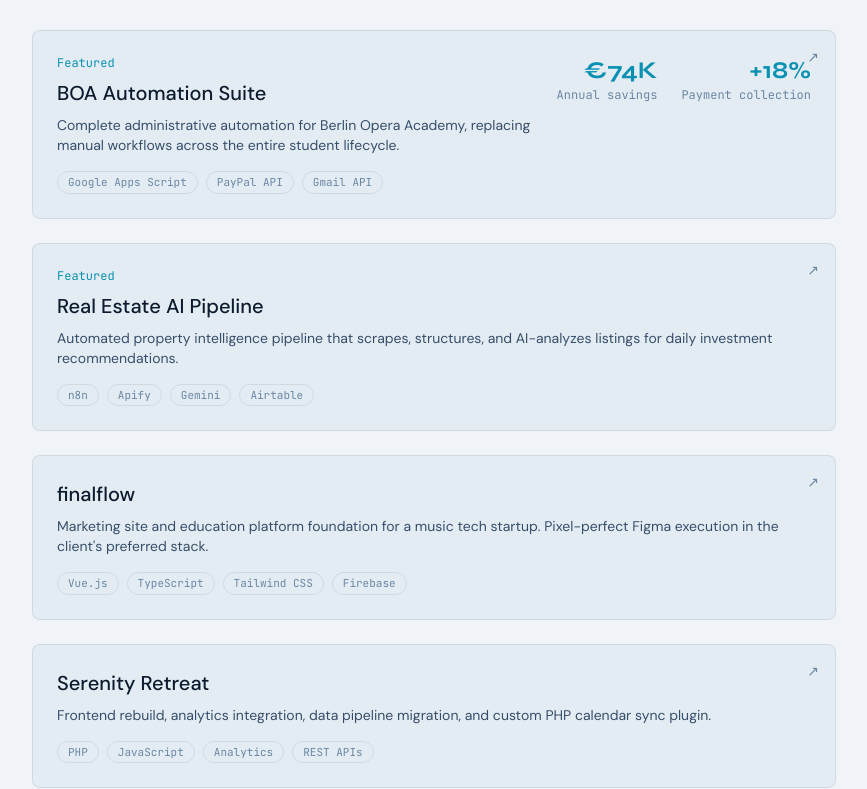
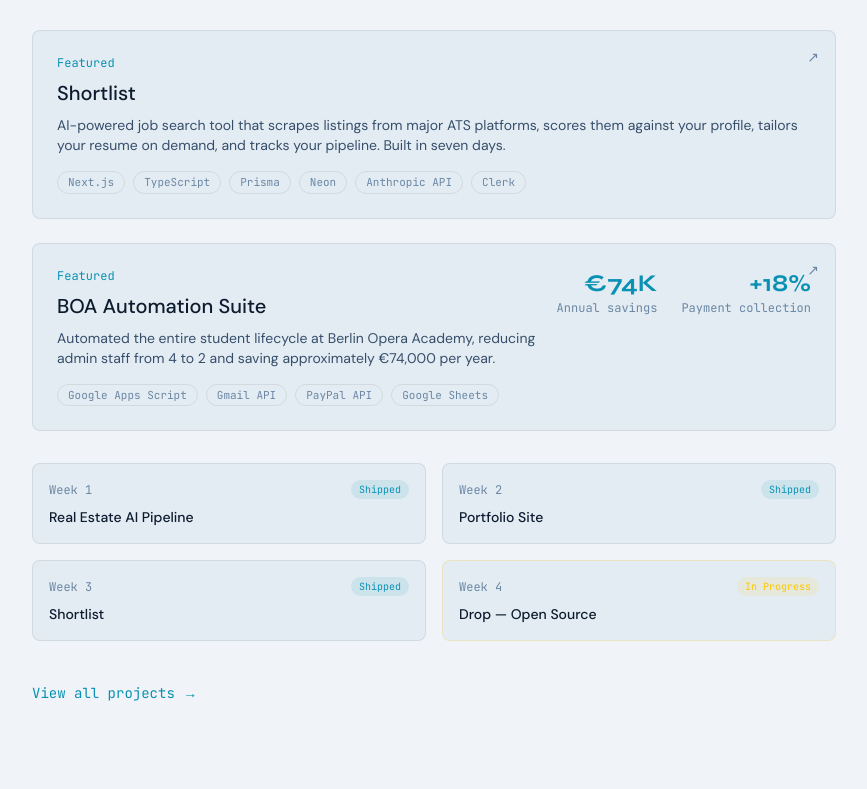
Before and after one commit to mojoro/john-moorman-portfolio, a Next.js app: page / in a window 1280 px wide. Shown: the part 1120-1909 px from the top of the page, without its empty margins (326-1193 px from the left). Built offline with nearby package versions, Linux system fonts and the light colour scheme.

Commit message:
Sync homepage work section from MDX: featured and challenge state driven by frontmatter

```diff
--- a/app/page.tsx
+++ b/app/page.tsx
@@ -2,8 +2,12 @@ import { getPosts } from "@/lib/content"
 import { HomeClient } from "@/components/home-client"
 
 export default async function Home() {
-  const posts = await getPosts("blog")
-  const blogPosts = posts.slice(0, 2).map((p) => ({
+  const [blogPosts, workPosts] = await Promise.all([
+    getPosts("blog"),
+    getPosts("work"),
+  ])
+
+  const recentBlog = blogPosts.slice(0, 2).map((p) => ({
     title: p.frontmatter.title,
     date: p.frontmatter.date,
     description: p.frontmatter.description,
@@ -11,5 +15,31 @@ export default async function Home() {
     href: `/blog/${p.slug}`,
   }))
 
-  return <HomeClient blogPosts={blogPosts} />
+  const featuredWork = workPosts
+    .filter((p) => p.frontmatter.featured)
+    .map((p) => ({
+      title: p.frontmatter.title,
+      summary: p.frontmatter.description,
+      stats: p.frontmatter.stats ?? [],
+      tags: p.frontmatter.tags ?? [],
+      href: `/work/${p.slug}`,
+    }))
+
+  const challengeWork = workPosts
+    .filter((p) => p.frontmatter.challenge === "10-in-10" && p.frontmatter.week != null)
+    .sort((a, b) => (a.frontmatter.week ?? 0) - (b.frontmatter.week ?? 0))
+    .map((p) => ({
+      week: p.frontmatter.week as number,
+      title: p.frontmatter.title,
+      status: p.frontmatter.status ?? "upcoming",
+      href: p.frontmatter.status !== "upcoming" ? `/work/${p.slug}` : undefined,
+    }))
+
+  return (
+    <HomeClient
+      blogPosts={recentBlog}
+      featuredWork={featuredWork}
+      challengeWork={challengeWork}
+    />
+  )
 }
--- a/components/home-client.tsx
+++ b/components/home-client.tsx
@@ -4,85 +4,6 @@ import { motion, useReducedMotion } from "framer-motion"
 import Link from "next/link"
 import { SectionReveal } from "@/components/section-reveal"
 import { ContactForm } from "@/components/contact-form"
-
-const PROJECTS = [
-  {
-    title: "BOA Automation Suite",
-    summary:
-      "Complete administrative automation for Berlin Opera Academy, replacing manual workflows across the entire student lifecycle.",
-    stats: [
-      { label: "Annual savings", value: "€74K" },
-      { label: "Payment collection", value: "+18%" },
-    ],
-    tags: ["Google Apps Script", "PayPal API", "Gmail API"],
-    href: "/work/boa-automation",
-    featured: true,
-  },
-  {
-    title: "Real Estate AI Pipeline",
-    summary:
-      "Automated property intelligence pipeline that scrapes, structures, and AI-analyzes listings for daily investment recommendations.",
-    stats: [],
-    tags: ["n8n", "Apify", "Gemini", "Airtable"],
-    href: "/work/real-estate-pipeline",
-    featured: true,
-  },
-  {
-    title: "finalflow",
-    summary:
-      "Marketing site and education platform foundation for a music tech startup. Pixel-perfect Figma execution in the client's preferred stack.",
-    stats: [],
-    tags: ["Vue.js", "TypeScript", "Tailwind CSS", "Firebase"],
-    href: "/work/finalflow",
-    featured: false,
-  },
-  {
-    title: "Serenity Retreat",
-    summary:
-      "Frontend rebuild, analytics integration, data pipeline migration, and custom PHP calendar sync plugin.",
-    stats: [],
-    tags: ["PHP", "JavaScript", "Analytics", "REST APIs"],
-    href: "/work/serenity-retreat",
-    featured: false,
-  },
-] as const
-
-const CURRENT_PROJECTS: Array<{
-  week: number
-  title: string
-  status: "shipped" | "in-progress" | "upcoming"
-  href?: string
-}> = [
-  {
-    week: 1,
-    title: "Real Estate AI Pipeline",
-    status: "shipped",
-    href: "/work/real-estate-pipeline",
-  },
-  {
-    week: 2,
-    title: "Portfolio Site Rebuild",
-    status: "shipped",
-    href: "/work/portfolio-site",
-  },
-  {
-    week: 3,
-    title: "Shortlist",
-    status: "shipped",
-    href: "/work/shortlist",
-  },
-  {
-    week: 4,
-    title: "Drop — Open Source",
-    status: "in-progress",
-    href: "/work/drop-oss",
-  },
-  {
-    week: 5,
-    title: "Coming soon",
-    status: "upcoming",
-  },
-]
 
 function SectionHeading({
   number,
@@ -108,7 +29,30 @@ interface BlogPost {
   href: string
 }
 
-export function HomeClient({ blogPosts }: { blogPosts: BlogPost[] }) {
+interface FeaturedWork {
+  title: string
+  summary: string
+  stats: Array<{ value: string; label: string }>
+  tags: readonly string[]
+  href: string
+}
+
+interface ChallengeWork {
+  week: number
+  title: string
+  status: "shipped" | "in-progress" | "upcoming"
+  href?: string
+}
+
+export function HomeClient({
+  blogPosts,
+  featuredWork,
+  challengeWork,
+}: {
+  blogPosts: BlogPost[]
+  featuredWork: FeaturedWork[]
+  challengeWork: ChallengeWork[]
+}) {
   const shouldReduceMotion = useReducedMotion()
 
   const container = {
@@ -235,14 +179,14 @@ export function HomeClient({ blogPosts }: { blogPosts: BlogPost[] }) {
                 </h3>
               </div>
               <span className="font-mono text-sm text-accent/80">
-                {CURRENT_PROJECTS.filter((p) => p.status === "shipped").length + CURRENT_PROJECTS.filter((p) => p.status === "in-progress").length} of 10 &middot;{" "}
-                {CURRENT_PROJECTS.filter((p) => p.status === "shipped").length} shipped
+                {challengeWork.filter((p) => p.status === "shipped").length + challengeWork.filter((p) => p.status === "in-progress").length} of 10 &middot;{" "}
+                {challengeWork.filter((p) => p.status === "shipped").length} shipped
               </span>
             </div>
             <div className="mt-3 flex gap-1">
               {Array.from({ length: 10 }, (_, i) => {
-                const shipped = CURRENT_PROJECTS.filter((p) => p.status === "shipped").length
-                const inProgress = CURRENT_PROJECTS.filter((p) => p.status === "in-progress").length
+                const shipped = challengeWork.filter((p) => p.status === "shipped").length
+                const inProgress = challengeWork.filter((p) => p.status === "in-progress").length
                 return (
                   <div
                     key={i}
@@ -262,7 +206,7 @@ export function HomeClient({ blogPosts }: { blogPosts: BlogPost[] }) {
 
         {/* Featured projects */}
         <div className="mt-8 space-y-6">
-          {PROJECTS.map((project, i) => (
+          {featuredWork.map((project, i) => (
             <SectionReveal key={project.title} delay={(i + 1) * 0.1}>
               <ProjectCard project={project} />
             </SectionReveal>
@@ -271,8 +215,8 @@ export function HomeClient({ blogPosts }: { blogPosts: BlogPost[] }) {
 
         {/* Current building cards (shipped + in-progress only) */}
         <div className="mt-8 grid gap-4 sm:grid-cols-2">
-          {CURRENT_PROJECTS.filter((p) => p.status !== "upcoming").map((project, i) => (
-            <SectionReveal key={project.week} delay={(i + PROJECTS.length + 1) * 0.1}>
+          {challengeWork.filter((p) => p.status !== "upcoming").map((project, i) => (
+            <SectionReveal key={project.week} delay={(i + featuredWork.length + 1) * 0.1}>
               <CurrentProjectCard project={project} />
             </SectionReveal>
           ))}
@@ -398,7 +342,7 @@ export function HomeClient({ blogPosts }: { blogPosts: BlogPost[] }) {
 function ProjectCard({
   project,
 }: {
-  project: (typeof PROJECTS)[number]
+  project: FeaturedWork
 }) {
   const shouldReduceMotion = useReducedMotion()
 
@@ -414,9 +358,7 @@ function ProjectCard({
       </span>
       <div className="flex flex-col gap-4 sm:flex-row sm:items-start sm:justify-between">
         <div className="flex-1">
-          {project.featured && (
-            <p className="mb-2 font-mono text-xs text-accent">Featured</p>
-          )}
+          <p className="mb-2 font-mono text-xs text-accent">Featured</p>
           <h3 className="text-xl font-medium text-text-primary transition-colors group-hover:text-accent">
             {project.title}
           </h3>
@@ -456,7 +398,7 @@ function ProjectCard({
 function CurrentProjectCard({
   project,
 }: {
-  project: (typeof CURRENT_PROJECTS)[number]
+  project: ChallengeWork
 }) {
   const shouldReduceMotion = useReducedMotion()
 
--- a/content/work/boa-automation.mdx
+++ b/content/work/boa-automation.mdx
@@ -5,6 +5,11 @@ description: "Automated the entire student lifecycle at Berlin Opera Academy, re
 tags: ["Google Apps Script", "Gmail API", "PayPal API", "Google Sheets"]
 featured: true
 status: "shipped"
+stats:
+  - value: "€74K"
+    label: "Annual savings"
+  - value: "+18%"
+    label: "Payment collection"
 ---
 
 ## The Problem
--- a/content/work/drop-oss.mdx
+++ b/content/work/drop-oss.mdx
@@ -5,6 +5,7 @@ description: "An open-source, self-hostable version of Drop with full model conf
 tags: ["Next.js", "TypeScript", "Ollama", "Open Source"]
 status: "in-progress"
 challenge: "10-in-10"
+week: 4
 ---
 
 Work in progress.
--- a/content/work/portfolio-site.mdx
+++ b/content/work/portfolio-site.mdx
@@ -5,6 +5,7 @@ description: "This site, rebuilt from flat HTML to Next.js with an AI chatbot, M
 tags: ["Next.js", "TypeScript", "Tailwind CSS", "Anthropic API", "Framer Motion"]
 status: "shipped"
 challenge: "10-in-10"
+week: 2
 ---
 
 ## Why Rebuild
--- a/content/work/real-estate-pipeline.mdx
+++ b/content/work/real-estate-pipeline.mdx
@@ -6,6 +6,7 @@ tags: ["n8n", "Apify", "Gemini", "Next.js", "Airtable", "Claude Code"]
 featured: false
 status: "shipped"
 challenge: "10-in-10"
+week: 1
 ---
 
 ## The Problem
--- a/content/work/shortlist.mdx
+++ b/content/work/shortlist.mdx
@@ -6,6 +6,7 @@ tags: ["Next.js", "TypeScript", "Prisma", "Neon", "Anthropic API", "Clerk"]
 featured: true
 status: "shipped"
 challenge: "10-in-10"
+week: 3
 ---
 
 Job searching is a volume game dressed up as a skill game. The actual skill is filtering fast and responding well. Shortlist automates the filtering and accelerates the responding.
--- a/lib/content.ts
+++ b/lib/content.ts
@@ -11,6 +11,8 @@ export interface PostFrontmatter {
   draft?: boolean
   status?: "shipped" | "in-progress" | "upcoming"
   challenge?: string
+  week?: number
+  stats?: Array<{ value: string; label: string }>
 }
 
 export interface Post {
```
